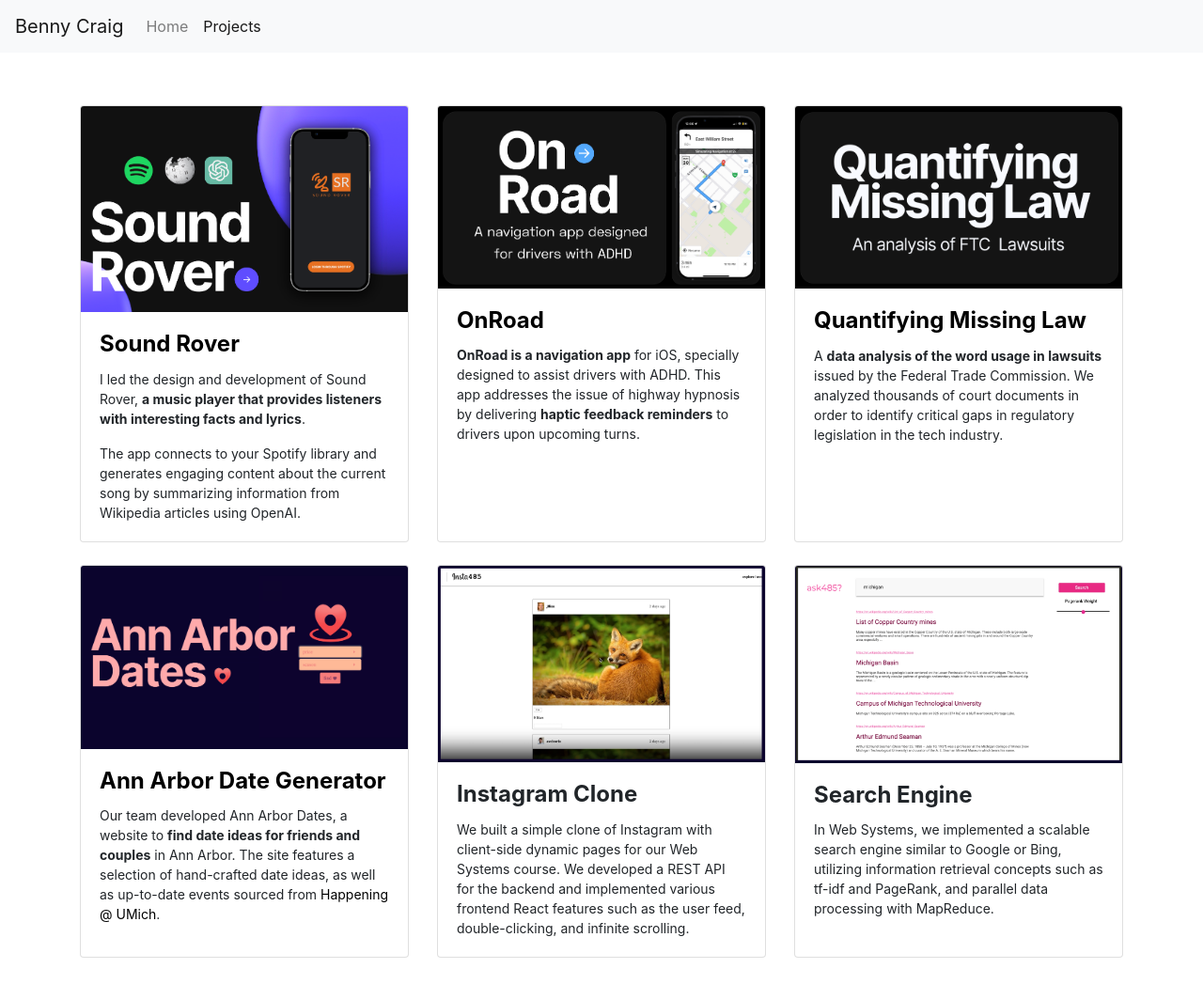
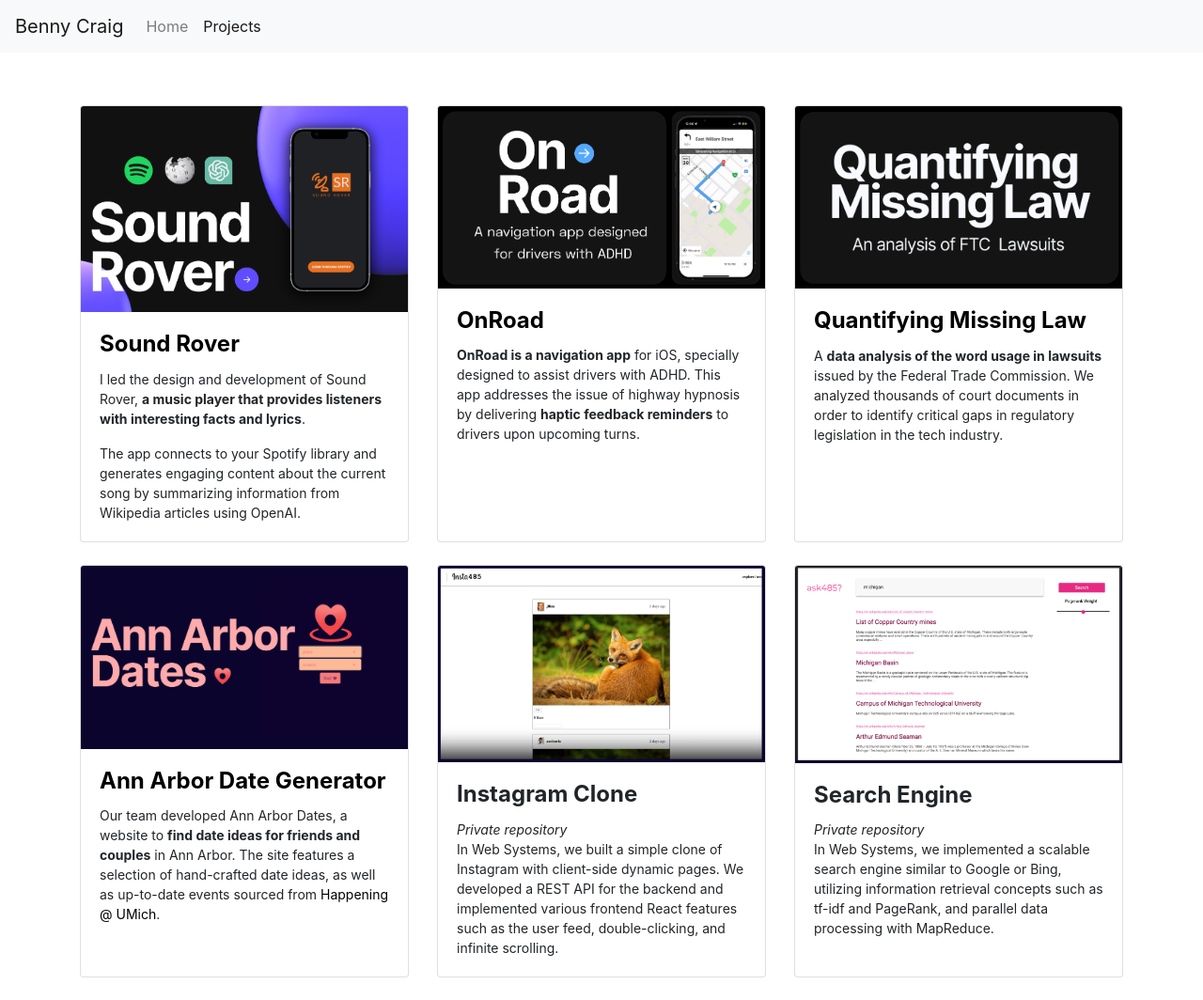
Before and after one commit to bennycraig/bennycraig.github.io, a Jekyll site: the page projects.html, which Jekyll copies as it is, in a window 1280 px wide and 1064 px high. Shown: the whole window at 94% size. Built offline with Jekyll 4.4.1, drawn with Linux system fonts in a browser that asks for light colours; comment, search, counter and statistics services are not loaded.

Commit message:
Added private repo details to 485 projects

```diff
--- a/projects.html
+++ b/projects.html
@@ -149,7 +149,7 @@
               <img class="card-img-top" src="files/projects/Instagram 2.png" alt="Project Image">
               <div class="card-body">
                 <h4 class="card-title">Instagram Clone</h4>
-                <p class="card-text">We built a simple clone of Instagram with client-side dynamic pages for our Web Systems course. We developed a REST API for the backend and implemented various frontend React features such as the user feed, double-clicking, and infinite scrolling. </p>
+                <p class="card-text"><i>Private repository</i><br>In Web Systems, we built a simple clone of Instagram with client-side dynamic pages. We developed a REST API for the backend and implemented various frontend React features such as the user feed, double-clicking, and infinite scrolling. </p>
               </div>
             </div>
           </div>
@@ -160,7 +160,7 @@
               <img class="card-img-top" src="files/projects/Search Engine.png" alt="Project Image">
               <div class="card-body">
                 <h4 class="card-title">Search Engine</h4>
-                <p class="card-text">In Web Systems, we implemented a scalable search engine similar to Google or Bing, utilizing information retrieval concepts such as tf-idf and PageRank, and parallel data processing with MapReduce.</p>
+                <p class="card-text"><i>Private repository</i><br> In Web Systems, we implemented a scalable search engine similar to Google or Bing, utilizing information retrieval concepts such as tf-idf and PageRank, and parallel data processing with MapReduce.</p>
               </div>
             </div>
           </div>
```
